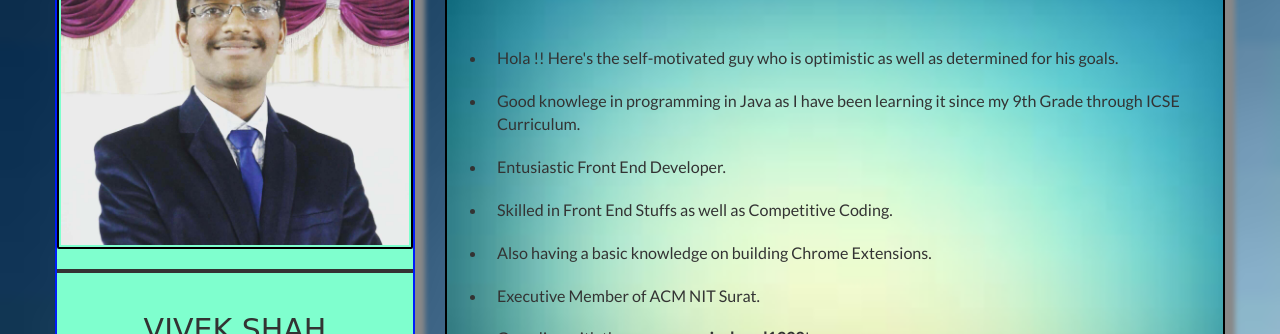
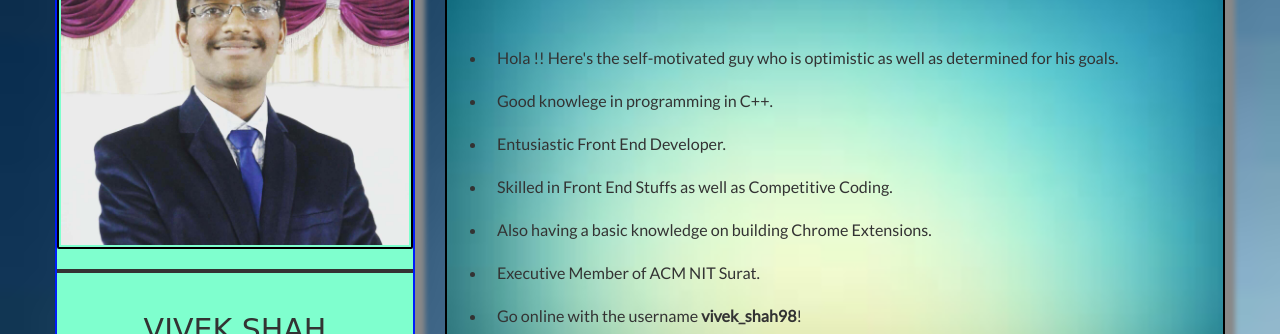
Before and after one commit to vivekagal1998/vivekagal1998.github.io, a plain HTML site: page Portfolio/index.html in a window 1280 px wide. Shown: the part 464-798 px from the top of the page. Drawn offline with nearby package versions, Linux system fonts and the light colour scheme; a web font is replaced by a local one.

Commit message:
Update index.html

```diff
--- a/Portfolio/index.html
+++ b/Portfolio/index.html
@@ -173,7 +173,7 @@
 							Hola !! Here's the self-motivated guy who is optimistic as well as determined for his goals.
 						</li>
 						<li>
-							Good knowlege in programming in Java as I have been learning it since my 9th Grade through ICSE Curriculum.
+							Good knowlege in programming in C++.
 						</li>
 						<li>
 							Entusiastic Front End Developer.
@@ -188,7 +188,7 @@
 						 	Executive Member of ACM NIT Surat.
 						</li>
 						<li>
-							Go online with the username <b>vivekagal1998</b>!
+							Go online with the username <b>vivek_shah98</b>!
 						<li>
 							Pursuing Computer Engineering under B.Tech at S.V National Institute of Technology, Surat.
 						</li>
```
